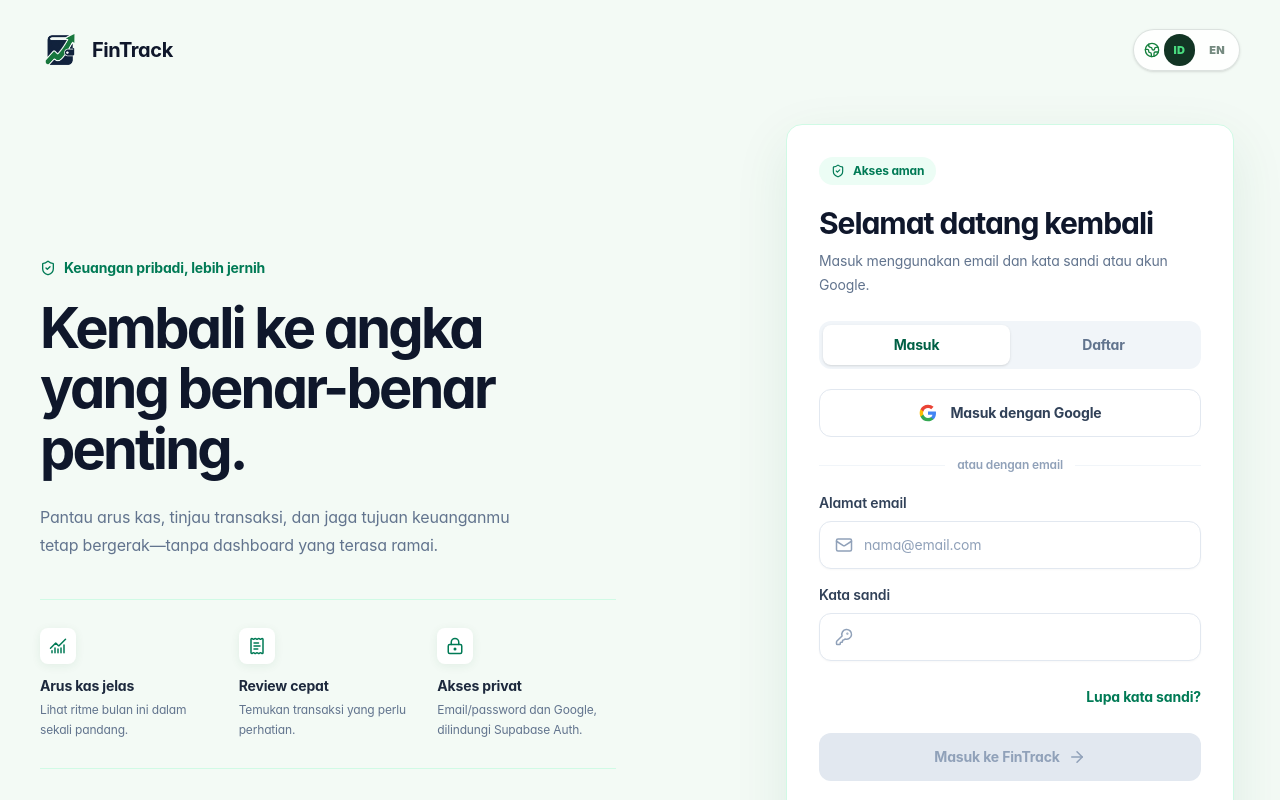
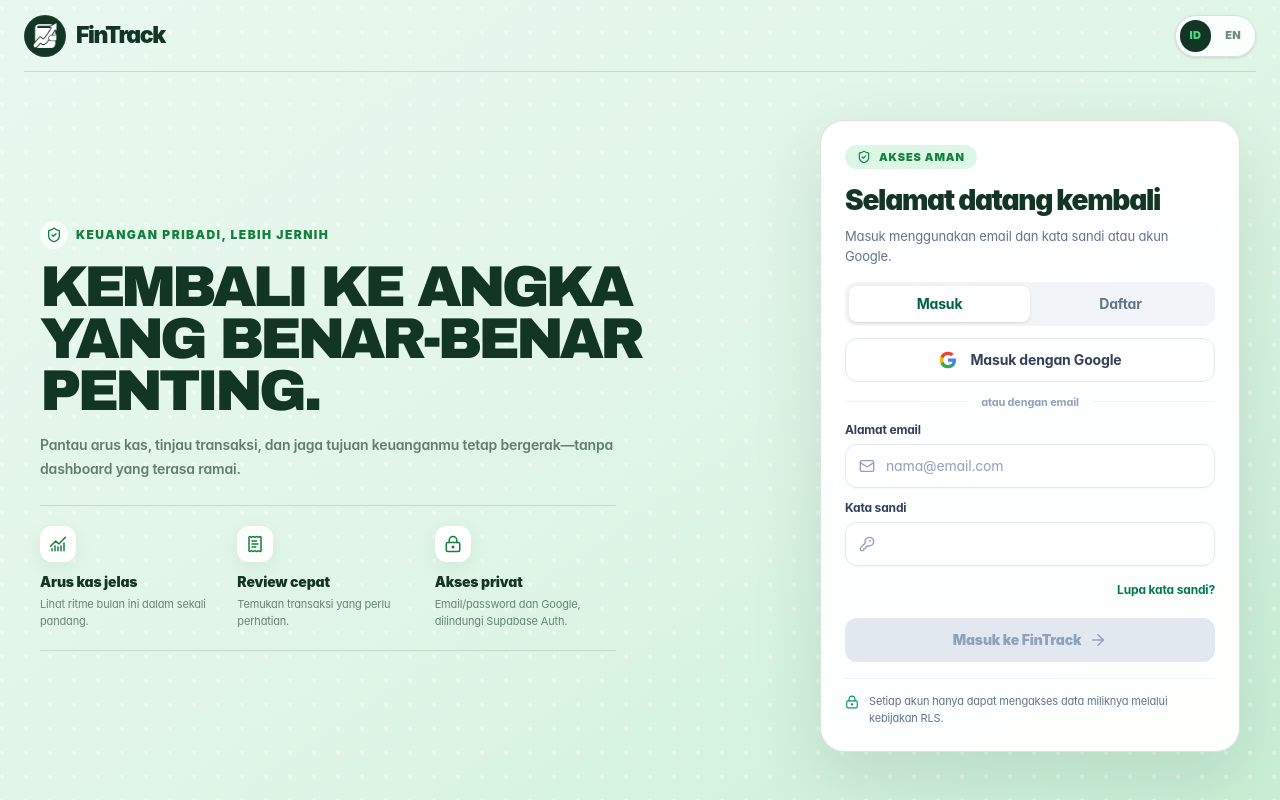
Before and after one commit to kuchikamizake05/FinTrack, a Next.js app: page /login in a window 1280 px wide. Shown: the top 800 px of the page. Built offline with nearby package versions, Linux system fonts and the light colour scheme; no server answers.

Commit message:
fix: compact and align login with landing

```diff
--- a/src/app/login/page.tsx
+++ b/src/app/login/page.tsx
@@ -1,7 +1,6 @@
 "use client";
 
 import { useEffect, useState } from "react";
-import Link from "next/link";
 import { useRouter } from "next/navigation";
 import {
   ArrowRight,
@@ -14,7 +13,7 @@
   ReceiptText,
   ShieldCheck,
 } from "lucide-react";
-import BrandLogo from "@/components/BrandLogo";
+import BrandLockup from "@/components/BrandLockup";
 import { LanguageSwitcher } from "@/components/LanguageSwitcher";
 import { useLanguage } from "@/components/LanguageProvider";
 import { sanitizeNextPath } from "@/lib/auth";
@@ -197,38 +196,35 @@
         : "Masuk menggunakan email dan kata sandi atau akun Google.";
 
   return (
-    <div className="min-h-[100svh] bg-[#f3faf5] text-slate-900">
-      <header className="mx-auto flex w-full max-w-7xl items-center justify-between px-5 py-5 sm:px-8 lg:px-10 lg:py-7">
-        <Link href="/" className="inline-flex min-h-11 items-center gap-3 rounded-xl pr-3 font-bold tracking-tight text-slate-900 focus-visible:outline-offset-4">
-          <BrandLogo size={40} priority />
-          <span className="text-xl">FinTrack</span>
-        </Link>
-        <LanguageSwitcher />
+    <div className="min-h-[100svh] overflow-hidden bg-[radial-gradient(circle_at_9%_36%,rgba(255,255,255,0.42)_0_2px,transparent_2.5px),linear-gradient(145deg,#e9f8ee_0%,#dff5e7_55%,#c8efd5_100%)] bg-[length:24px_24px,auto] text-[var(--brand-ink)]">
+      <header className="mx-auto flex h-[68px] w-[calc(100%-2rem)] max-w-[1440px] items-center justify-between border-b border-[color:rgba(18,53,36,0.14)] sm:h-[72px] sm:w-[calc(100%-3rem)]">
+        <BrandLockup href="/" priority ariaLabel="FinTrack beranda" />
+        <LanguageSwitcher compact className="sm:[&>svg]:block" />
       </header>
 
-      <main className="mx-auto grid w-full max-w-7xl items-center gap-12 px-5 pb-10 pt-4 sm:px-8 lg:min-h-[calc(100svh-96px)] lg:grid-cols-[minmax(0,1fr)_460px] lg:px-10 lg:pb-20 lg:pt-6">
+      <main className="mx-auto grid h-[calc(100svh-68px)] w-full max-w-7xl items-center gap-8 px-4 py-3 sm:h-[calc(100svh-72px)] sm:px-6 sm:py-4 lg:grid-cols-[minmax(0,1fr)_420px] lg:gap-14 lg:px-10 xl:gap-20">
         <section className="hidden max-w-2xl lg:block" aria-labelledby="login-benefit-title">
-          <p className="mb-5 inline-flex items-center gap-2 text-sm font-bold text-emerald-700"><ShieldCheck className="h-4 w-4" /> {t("Keuangan pribadi, lebih jernih")}</p>
-          <h1 id="login-benefit-title" className="max-w-xl text-5xl font-bold leading-[1.08] tracking-[-0.05em] text-slate-900 xl:text-[3.5rem]">{t("Kembali ke angka yang benar-benar penting.")}</h1>
-          <p className="mt-6 max-w-lg text-base leading-7 text-slate-500">Pantau arus kas, tinjau transaksi, dan jaga tujuan keuanganmu tetap bergerak—tanpa dashboard yang terasa ramai.</p>
-          <div className="mt-10 grid max-w-xl gap-5 border-y border-emerald-100 py-7 sm:grid-cols-3">
+          <p className="mb-3 inline-flex items-center gap-2 text-xs font-black uppercase tracking-[0.12em] text-[var(--brand-primary)]"><span className="grid h-7 w-7 place-items-center rounded-full bg-white/70"><ShieldCheck className="h-4 w-4" /></span> {t("Keuangan pribadi, lebih jernih")}</p>
+          <h1 id="login-benefit-title" className="max-w-2xl font-[family-name:var(--font-archivo-black)] text-[clamp(3.2rem,4.5vw,5.25rem)] font-normal uppercase leading-[0.9] tracking-[-0.07em] text-[var(--brand-ink)]">{t("Kembali ke angka yang benar-benar penting.")}</h1>
+          <p className="mt-4 max-w-xl text-sm font-semibold leading-6 text-[color:rgba(18,53,36,0.62)]">{t("Pantau arus kas, tinjau transaksi, dan jaga tujuan keuanganmu tetap bergerak—tanpa dashboard yang terasa ramai.")}</p>
+          <div className="mt-6 grid max-w-xl gap-4 border-y border-[color:rgba(18,53,36,0.14)] py-5 sm:grid-cols-3">
             <Benefit icon={ChartNoAxesCombined} title="Arus kas jelas" description="Lihat ritme bulan ini dalam sekali pandang." />
             <Benefit icon={ReceiptText} title="Review cepat" description="Temukan transaksi yang perlu perhatian." />
             <Benefit icon={LockKeyhole} title="Akses privat" description="Email/password dan Google, dilindungi Supabase Auth." />
           </div>
         </section>
 
-        <section className="mx-auto w-full max-w-md rounded-2xl border border-emerald-100 bg-white p-5 shadow-[0_18px_55px_rgba(22,101,52,0.09)] sm:p-8" aria-labelledby="login-title">
-          <div className="mb-6">
-            <span className="inline-flex items-center gap-2 rounded-full bg-emerald-50 px-3 py-1.5 text-xs font-bold text-emerald-700"><ShieldCheck className="h-3.5 w-3.5" /> {t("Akses aman")}</span>
-            <h2 id="login-title" className="mt-5 text-3xl font-bold tracking-[-0.035em] text-slate-900">{title}</h2>
-            <p className="mt-2 text-sm leading-6 text-slate-500">{t(description)}</p>
+        <section className="mx-auto w-full max-w-[420px] rounded-[24px] border border-[color:rgba(18,53,36,0.14)] bg-white/95 p-4 shadow-[0_24px_70px_rgba(18,53,36,0.12)] backdrop-blur-sm sm:p-6" aria-labelledby="login-title">
+          <div className="mb-4">
+            <span className="inline-flex items-center gap-2 rounded-full bg-[var(--brand-mint)] px-3 py-1 text-[11px] font-black uppercase tracking-[0.08em] text-[var(--brand-primary)]"><ShieldCheck className="h-3.5 w-3.5" /> {t("Akses aman")}</span>
+            <h2 id="login-title" className="mt-3 text-2xl font-black tracking-[-0.045em] text-[var(--brand-ink)] sm:text-[28px]">{title}</h2>
+            <p className="mt-1.5 text-[13px] leading-5 text-slate-500">{t(description)}</p>
           </div>
 
           {!isUpdate && mode !== "reset" && (
-            <div className="mb-5 grid grid-cols-2 rounded-xl bg-slate-100 p-1" aria-label="Pilih mode autentikasi">
+            <div className="mb-3 grid grid-cols-2 rounded-xl bg-slate-100 p-1" aria-label="Pilih mode autentikasi">
               {(["login", "signup"] as const).map((item) => (
-                <button key={item} type="button" onClick={() => changeMode(item)} disabled={busy} className={`min-h-10 rounded-lg px-3 text-sm font-bold transition ${mode === item ? "bg-white text-emerald-800 shadow-sm" : "text-slate-500"}`}>
+                <button key={item} type="button" onClick={() => changeMode(item)} disabled={busy} className={`min-h-9 rounded-lg px-3 text-sm font-bold transition ${mode === item ? "bg-white text-emerald-800 shadow-sm" : "text-slate-500"}`}>
                   {t(item === "login" ? "Masuk" : "Daftar")}
                 </button>
               ))}
@@ -237,23 +233,23 @@
 
           {!isUpdate && mode !== "reset" && (
             <>
-              <button type="button" onClick={handleGoogle} disabled={busy || !isSupabaseConfigured} className="flex min-h-12 w-full items-center justify-center gap-3 rounded-xl border border-slate-200 bg-white px-5 py-3 text-sm font-bold text-slate-700 transition hover:bg-slate-50 disabled:cursor-not-allowed disabled:opacity-50">
+              <button type="button" onClick={handleGoogle} disabled={busy || !isSupabaseConfigured} className="flex min-h-11 w-full items-center justify-center gap-3 rounded-xl border border-slate-200 bg-white px-4 py-2.5 text-sm font-bold text-slate-700 transition hover:bg-[var(--brand-mint)] disabled:cursor-not-allowed disabled:opacity-50">
                 <GoogleMark /> {t(loading === "oauth" ? "Menghubungkan..." : "Masuk dengan Google")}
               </button>
-              <div className="my-5 flex items-center gap-3 text-xs font-semibold text-slate-400"><span className="h-px flex-1 bg-slate-100" /><span>{t("atau dengan email")}</span><span className="h-px flex-1 bg-slate-100" /></div>
+              <div className="my-3 flex items-center gap-3 text-[11px] font-bold text-slate-400"><span className="h-px flex-1 bg-slate-100" /><span>{t("atau dengan email")}</span><span className="h-px flex-1 bg-slate-100" /></div>
             </>
           )}
 
-          <form onSubmit={isUpdate ? handlePasswordUpdate : handleCredentials} className="space-y-4">
+          <form onSubmit={isUpdate ? handlePasswordUpdate : handleCredentials} className="space-y-3">
             {!isSupabaseConfigured && <p role="alert" className="rounded-xl border border-amber-200 bg-amber-50 px-4 py-3 text-sm leading-6 text-amber-800">Konfigurasi Supabase belum valid. Lengkapi <code className="font-bold">.env.local</code> sebelum masuk.</p>}
 
             {!isUpdate && <EmailField value={email} onChange={setEmail} disabled={busy} />}
             {mode !== "reset" && <PasswordField id="password" label="Kata sandi" value={password} onChange={setPassword} disabled={busy} autoComplete={mode === "login" ? "current-password" : "new-password"} />}
             {(mode === "signup" || isUpdate) && <PasswordField id="password-confirmation" label="Konfirmasi kata sandi" value={confirmation} onChange={setConfirmation} disabled={busy} autoComplete="new-password" />}
 
-            {mode === "login" && <div className="text-right"><button type="button" onClick={() => changeMode("reset")} className="min-h-10 text-sm font-bold text-emerald-700 hover:text-emerald-800">{t("Lupa kata sandi?")}</button></div>}
+            {mode === "login" && <div className="-mt-1 text-right"><button type="button" onClick={() => changeMode("reset")} className="min-h-8 text-xs font-bold text-emerald-700 hover:text-emerald-800">{t("Lupa kata sandi?")}</button></div>}
 
-            <button type="submit" disabled={busy || !isSupabaseConfigured || (!isUpdate && !email)} className="flex min-h-12 w-full items-center justify-center gap-2 rounded-xl bg-emerald-700 px-5 py-3 text-sm font-bold text-white shadow-[0_8px_20px_rgba(21,128,61,0.18)] transition hover:bg-emerald-800 active:translate-y-px disabled:cursor-not-allowed disabled:bg-slate-200 disabled:text-slate-400 disabled:shadow-none">
+            <button type="submit" disabled={busy || !isSupabaseConfigured || (!isUpdate && !email)} className="flex min-h-11 w-full items-center justify-center gap-2 rounded-xl bg-[var(--brand-primary)] px-4 py-2.5 text-sm font-black text-white shadow-[0_8px_20px_rgba(21,128,61,0.18)] transition hover:bg-[var(--brand-ink)] active:translate-y-px disabled:cursor-not-allowed disabled:bg-slate-200 disabled:text-slate-400 disabled:shadow-none">
               {busy && loading !== "oauth" ? <Loader2 className="h-4.5 w-4.5 animate-spin" /> : isUpdate ? <KeyRound className="h-4.5 w-4.5" /> : null}
               {loading && loading !== "oauth" ? t("Memproses...") : isUpdate ? t("Simpan kata sandi baru") : mode === "reset" ? t("Kirim tautan pemulihan") : mode === "signup" ? t("Buat akun") : <><span>{t("Masuk ke FinTrack")}</span><ArrowRight className="h-4.5 w-4.5" /></>}
             </button>
@@ -265,23 +261,23 @@
             {message && <div role={message.type === "error" ? "alert" : "status"} className={`mt-5 flex items-start gap-3 rounded-xl border p-3.5 text-sm leading-6 ${message.type === "success" ? "border-emerald-200 bg-emerald-50 text-emerald-800" : "border-rose-200 bg-rose-50 text-rose-700"}`}>{message.type === "success" ? <CheckCircle2 className="mt-0.5 h-4.5 w-4.5 shrink-0" /> : <Mail className="mt-0.5 h-4.5 w-4.5 shrink-0" />}<p>{t(message.text)}</p></div>}
           </div>
 
-          <div className="mt-7 flex items-start gap-3 border-t border-slate-100 pt-5"><LockKeyhole className="mt-0.5 h-4 w-4 shrink-0 text-emerald-600" /><p className="text-xs leading-5 text-slate-500">{t("Setiap akun hanya dapat mengakses data miliknya melalui kebijakan RLS.")}</p></div>
+          <div className="mt-4 flex items-start gap-2.5 border-t border-slate-100 pt-3.5"><LockKeyhole className="mt-0.5 h-3.5 w-3.5 shrink-0 text-emerald-600" /><p className="text-[11px] leading-[17px] text-slate-500">{t("Setiap akun hanya dapat mengakses data miliknya melalui kebijakan RLS.")}</p></div>
         </section>
       </main>
     </div>
   );
 }
 
-const inputStyles = "min-h-12 w-full rounded-xl border border-slate-200 bg-white py-3 pl-11 pr-4 text-sm text-slate-900 shadow-[0_1px_2px_rgba(15,23,42,0.03)] placeholder:text-slate-400 focus:border-emerald-500 focus:outline-none focus:ring-4 focus:ring-emerald-100 disabled:cursor-not-allowed disabled:bg-slate-50 disabled:text-slate-400";
+const inputStyles = "min-h-11 w-full rounded-xl border border-slate-200 bg-white py-2.5 pl-10 pr-3.5 text-sm text-slate-900 shadow-[0_1px_2px_rgba(15,23,42,0.03)] placeholder:text-slate-400 focus:border-emerald-500 focus:outline-none focus:ring-4 focus:ring-emerald-100 disabled:cursor-not-allowed disabled:bg-slate-50 disabled:text-slate-400";
 
 function EmailField({ value, onChange, disabled }: { value: string; onChange: (value: string) => void; disabled: boolean }) {
   const { t } = useLanguage();
-  return <div><label htmlFor="email" className="mb-2 block text-sm font-semibold text-slate-700">{t("Alamat email")}</label><div className="relative"><Mail className="pointer-events-none absolute left-4 top-1/2 h-4.5 w-4.5 -translate-y-1/2 text-slate-400" /><input id="email" name="email" type="email" inputMode="email" autoComplete="email" placeholder="nama@email.com" value={value} onChange={(event) => onChange(event.target.value)} required disabled={disabled} className={inputStyles} /></div></div>;
+  return <div><label htmlFor="email" className="mb-1.5 block text-xs font-bold text-slate-700">{t("Alamat email")}</label><div className="relative"><Mail className="pointer-events-none absolute left-3.5 top-1/2 h-4 w-4 -translate-y-1/2 text-slate-400" /><input id="email" name="email" type="email" inputMode="email" autoComplete="email" placeholder="nama@email.com" value={value} onChange={(event) => onChange(event.target.value)} required disabled={disabled} className={inputStyles} /></div></div>;
 }
 
 function PasswordField({ id, label, value, onChange, disabled, autoComplete }: { id: string; label: string; value: string; onChange: (value: string) => void; disabled: boolean; autoComplete: "current-password" | "new-password" }) {
   const { t } = useLanguage();
-  return <div><label htmlFor={id} className="mb-2 block text-sm font-semibold text-slate-700">{t(label)}</label><div className="relative"><KeyRound className="pointer-events-none absolute left-4 top-1/2 h-4.5 w-4.5 -translate-y-1/2 text-slate-400" /><input id={id} name={id} type="password" autoComplete={autoComplete} minLength={8} value={value} onChange={(event) => onChange(event.target.value)} required disabled={disabled} className={inputStyles} /></div></div>;
+  return <div><label htmlFor={id} className="mb-1.5 block text-xs font-bold text-slate-700">{t(label)}</label><div className="relative"><KeyRound className="pointer-events-none absolute left-3.5 top-1/2 h-4 w-4 -translate-y-1/2 text-slate-400" /><input id={id} name={id} type="password" autoComplete={autoComplete} minLength={8} value={value} onChange={(event) => onChange(event.target.value)} required disabled={disabled} className={inputStyles} /></div></div>;
 }
 
 function GoogleMark() {
@@ -290,5 +286,5 @@
 
 function Benefit({ icon: Icon, title, description }: { icon: typeof ChartNoAxesCombined; title: string; description: string }) {
   const { t } = useLanguage();
-  return <div><span className="mb-3 flex h-9 w-9 items-center justify-center rounded-lg bg-white text-emerald-700 shadow-[0_2px_10px_rgba(22,101,52,0.08)]"><Icon className="h-4.5 w-4.5" /></span><h2 className="text-sm font-bold text-slate-800">{t(title)}</h2><p className="mt-1 text-xs leading-5 text-slate-500">{t(description)}</p></div>;
+  return <div><span className="mb-2.5 flex h-9 w-9 items-center justify-center rounded-xl bg-white text-[var(--brand-primary)] shadow-[0_5px_18px_rgba(22,101,52,0.08)]"><Icon className="h-4.5 w-4.5" /></span><h2 className="text-sm font-black text-[var(--brand-ink)]">{t(title)}</h2><p className="mt-1 text-[11px] leading-[17px] text-[color:rgba(18,53,36,0.58)]">{t(description)}</p></div>;
 }
--- a/src/lib/i18n.ts
+++ b/src/lib/i18n.ts
@@ -214,6 +214,8 @@
   "Masuk menggunakan email dan kata sandi atau akun Google.": "Sign in with email and password or your Google account.",
   "Keuangan pribadi, lebih jernih": "Clearer personal finances",
   "Kembali ke angka yang benar-benar penting.": "Get back to the numbers that truly matter.",
+  "Pantau arus kas, tinjau transaksi, dan jaga tujuan keuanganmu tetap bergerak—tanpa dashboard yang terasa ramai.":
+    "Track cash flow, review transactions, and keep your financial goals moving—without a cluttered dashboard.",
   "Arus kas jelas": "Clear cash flow",
   "Lihat ritme bulan ini dalam sekali pandang.": "See this month's rhythm at a glance.",
   "Review cepat": "Quick review",
```
